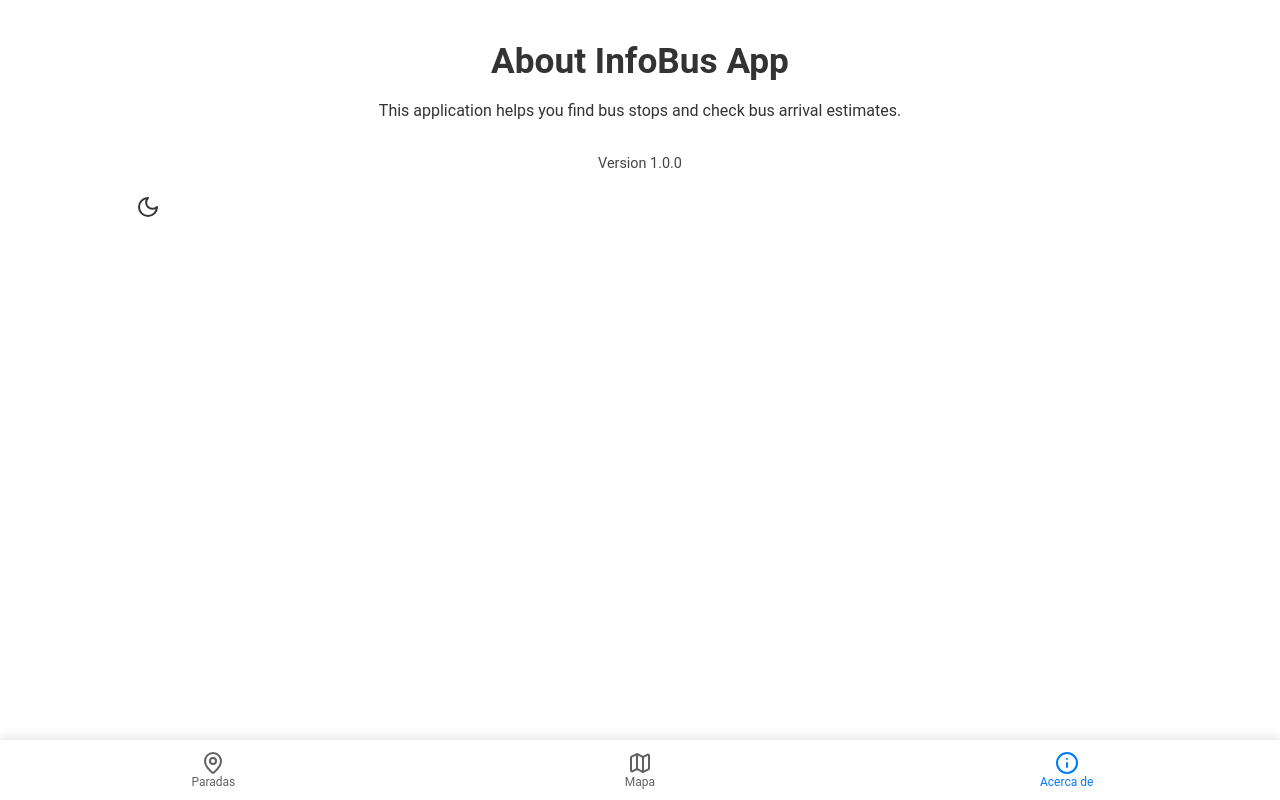
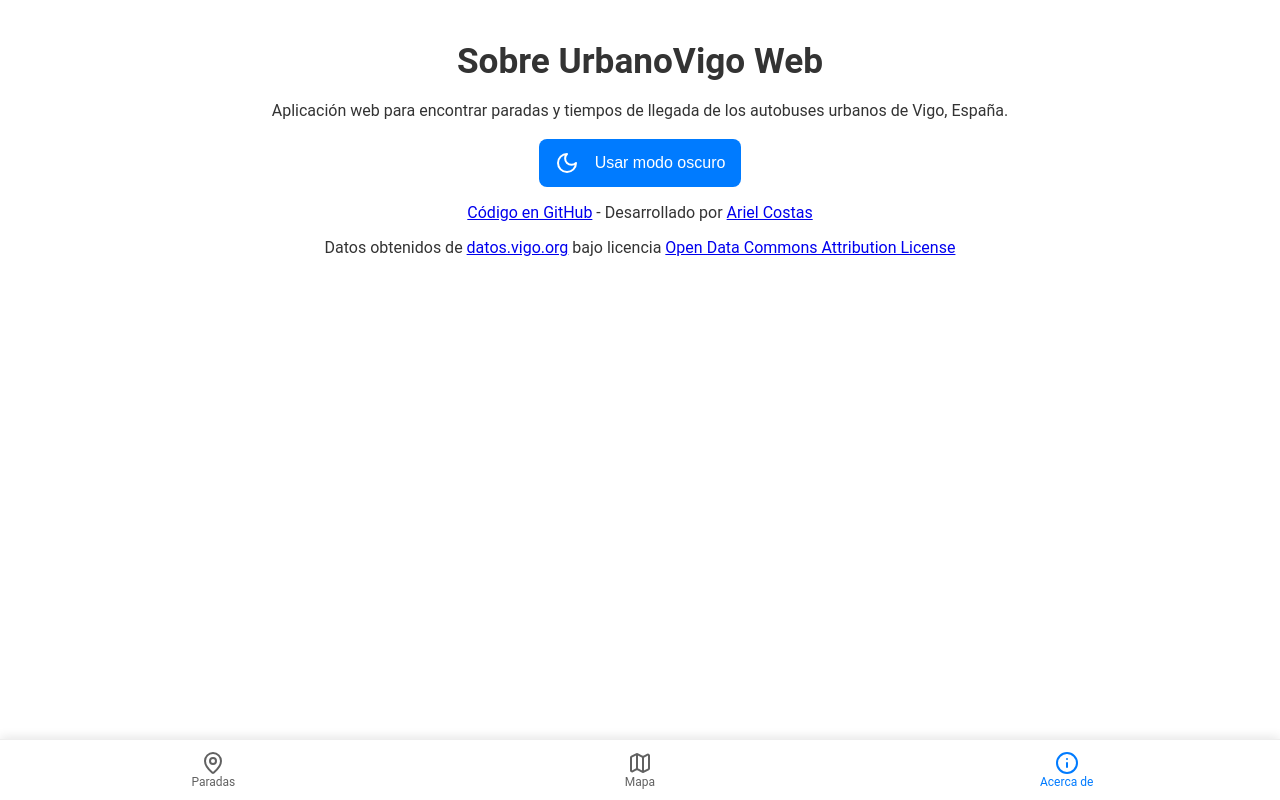
Before and after one commit to arielcostas/busurbano, a React (Vite) app: page /about in a window 1280 px wide. Built offline with nearby package versions, Linux system fonts and the light colour scheme.

Commit message:
Implement about page

```diff
--- a/src/main.tsx
+++ b/src/main.tsx
@@ -7,8 +7,7 @@
 import { Estimates } from './pages/Estimates.tsx'
 import { StopMap } from './pages/Map.tsx'
 import { Layout } from './Layout.tsx'
-import { Sun, Moon } from 'lucide-react';
-import { useState, useEffect } from 'react';
+import { About } from './pages/About.tsx'
 
 const router = createBrowserRouter([
   {
@@ -33,37 +32,6 @@
   }
 ])
 
-function About() {
-  const [theme, setTheme] = useState<'light' | 'dark'>(() => {
-    const savedTheme = localStorage.getItem('theme');
-    if (savedTheme) {
-      return savedTheme as 'light' | 'dark';
-    }
-    const prefersDark = window.matchMedia && window.matchMedia('(prefers-color-scheme: dark)').matches;
-    return prefersDark ? 'dark' : 'light';
-  });
-
-  useEffect(() => {
-    document.documentElement.setAttribute('data-theme', theme);
-    localStorage.setItem('theme', theme);
-  }, [theme]);
-
-  const toggleTheme = () => {
-    setTheme((prevTheme) => (prevTheme === 'light' ? 'dark' : 'light'));
-  };
-
-  return (
-    <div className="page-container about-page">
-      <h1 className="page-title">About InfoBus App</h1>
-      <p className="about-description">This application helps you find bus stops and check bus arrival estimates.</p>
-      <p className="about-version">Version 1.0.0</p>
-      <button className="theme-toggle" onClick={toggleTheme}>
-        {theme === 'light' ? <Moon size={24} /> : <Sun size={24} />}
-      </button>
-    </div>
-  )
-}
-
 createRoot(document.getElementById('root')!).render(
   <RouterProvider router={router} />,
 )
--- /dev/null
+++ b/src/pages/About.tsx
@@ -0,0 +1,50 @@
+import { Moon, Sun } from "lucide-react";
+import { useEffect, useState } from "react";
+
+export function About() {
+    const [theme, setTheme] = useState<'light' | 'dark'>(() => {
+        const savedTheme = localStorage.getItem('theme');
+        if (savedTheme) {
+            return savedTheme as 'light' | 'dark';
+        }
+        const prefersDark = window.matchMedia && window.matchMedia('(prefers-color-scheme: dark)').matches;
+        return prefersDark ? 'dark' : 'light';
+    });
+
+    useEffect(() => {
+        document.documentElement.setAttribute('data-theme', theme);
+        localStorage.setItem('theme', theme);
+    }, [theme]);
+
+    const toggleTheme = () => {
+        setTheme((prevTheme) => (prevTheme === 'light' ? 'dark' : 'light'));
+    };
+
+    return (
+        <div className="about-page">
+            <h1 className="page-title">Sobre UrbanoVigo Web</h1>
+            <p className="about-description">
+                Aplicación web para encontrar paradas y tiempos de llegada de los autobuses
+                urbanos de Vigo, España.
+            </p>
+            <button className="form-button" onClick={toggleTheme}>
+                {theme === 'light' ?
+                    <><Moon size={24} /> Usar modo oscuro</> :
+                    <><Sun size={24} /> Usar modo claro</>
+                }
+            </button>
+            <p>
+                <a href="https://github.com/arielcostas/urbanovigo-web" className="about-link">
+                    Código en GitHub
+                </a> -
+                Desarrollado por <a href="https://www.costas.dev" className="about-link">
+                    Ariel Costas
+                </a>
+            </p>
+            <p>
+                Datos obtenidos de <a href="https://datos.vigo.org">datos.vigo.org</a> bajo
+                licencia <a href="https://opendefinition.org/licenses/odc-by/">Open Data Commons Attribution License</a>
+            </p>
+        </div>
+    )
+}
--- a/src/styles/Pages.css
+++ b/src/styles/Pages.css
@@ -79,6 +79,11 @@
 }
 
 .form-button {
+  display: inline-flex;
+  align-items: center;
+  justify-content: center;
+  gap: 1rem;
+
   padding: 0.75rem 1rem;
   background-color: var(--button-background-color);
   color: white;
@@ -166,37 +171,6 @@
   margin: -16px;
   margin-bottom: 1rem;
   position: relative;
-}
-
-#map {
-  position: absolute;
-  top: 0;
-  bottom: 60px; /* Adjust this value based on your navbar height */
-  left: 0;
-  right: 0;
-  height: calc(100vh - 60px); /* Adjust this value based on your navbar height */
-  overflow: hidden;
-  z-index: 0;
-}
-
-.main-content {
-  position: relative;
-  height: calc(100vh - 60px); /* Adjust this value based on your navbar height */
-  overflow: hidden;
-}
-
-.nav-bar {
-  position: absolute;
-  bottom: 0;
-  left: 0;
-  right: 0;
-  height: 60px; /* Adjust this value based on your navbar height */
-  display: flex;
-  justify-content: space-around;
-  align-items: center;
-  background-color: #fff;
-  border-top: 1px solid #ccc;
-  z-index: 1;
 }
 
 /* Fullscreen map styles */
```
